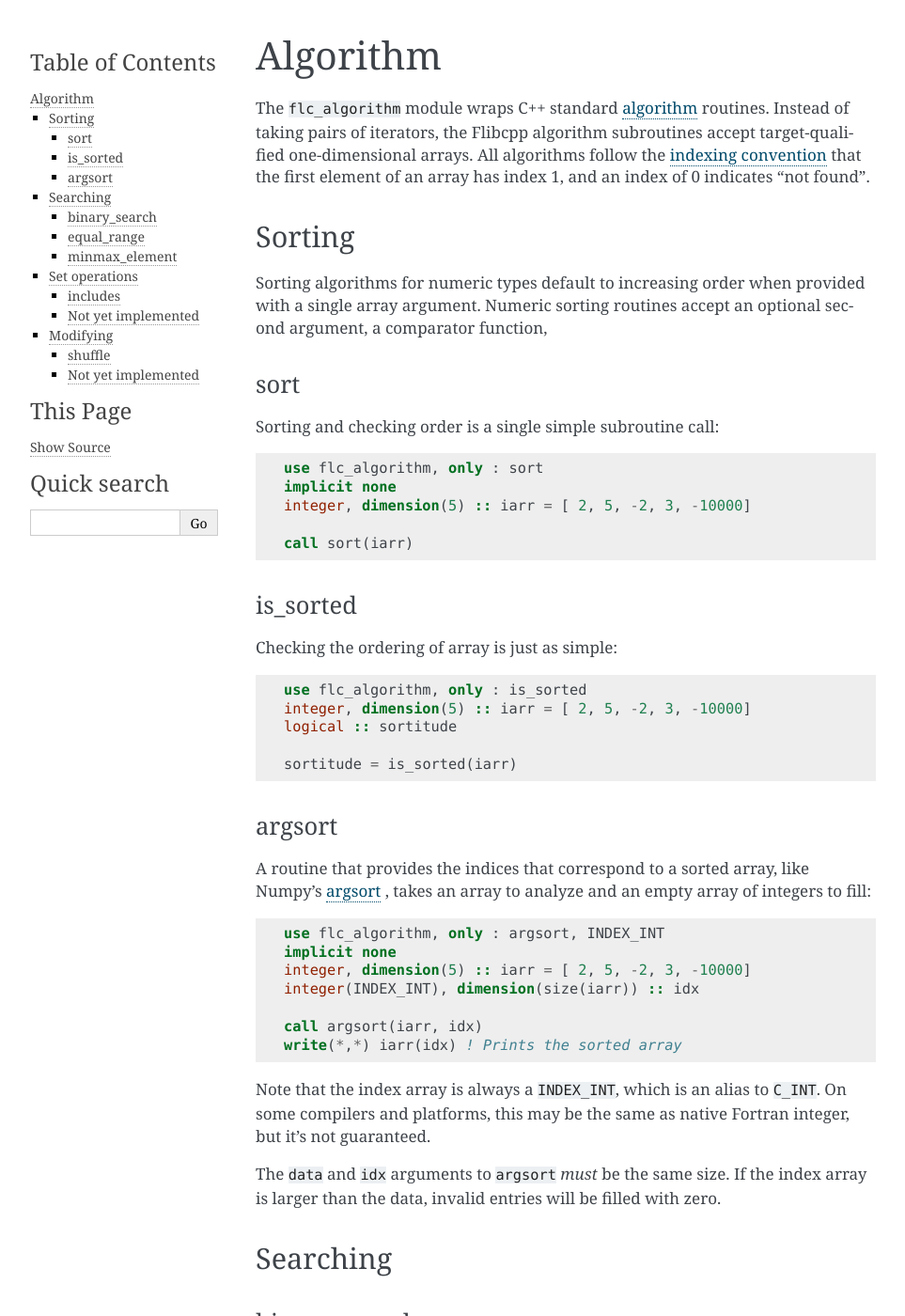
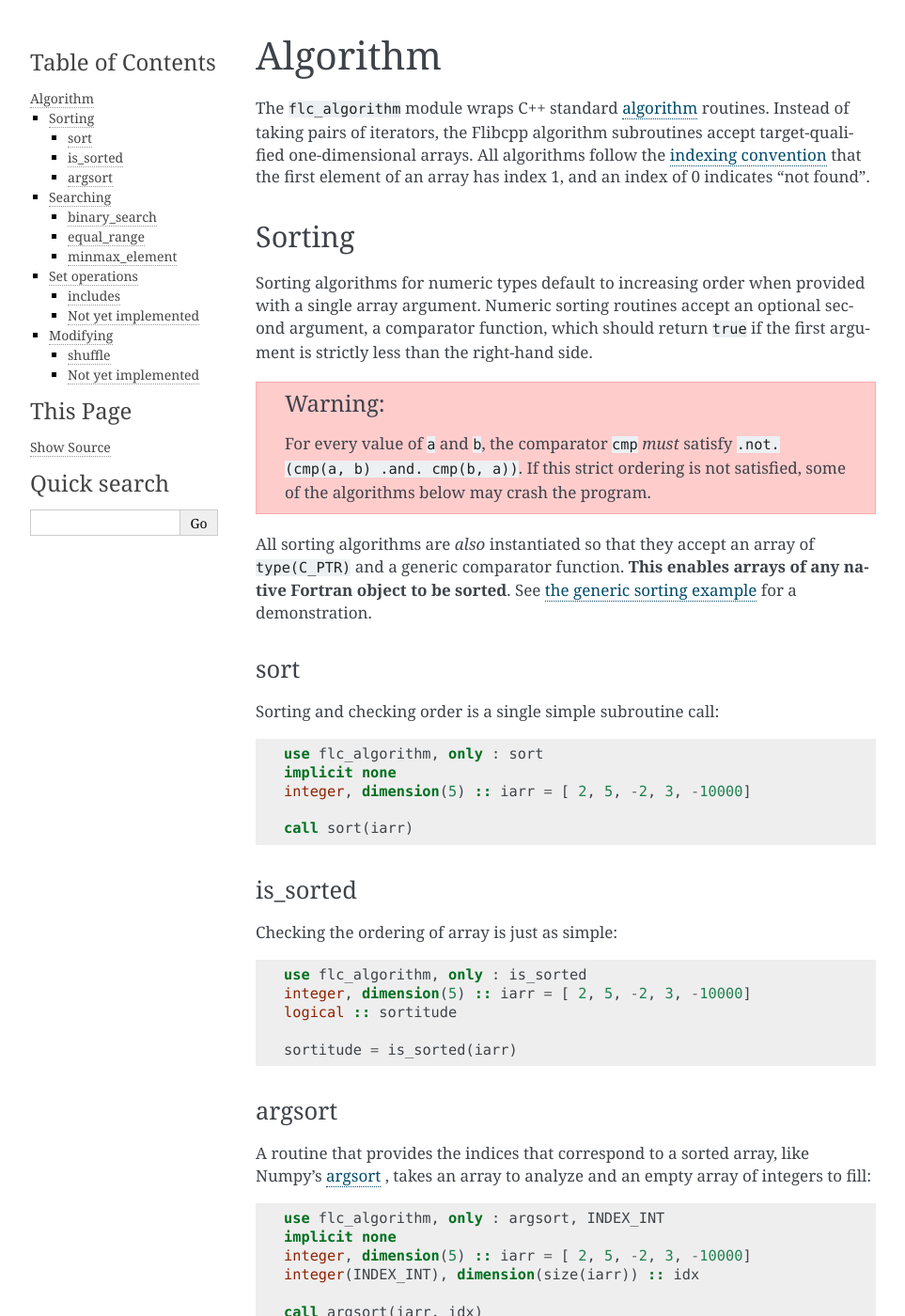
Before and after one commit to swig-fortran/flibcpp, a Sphinx documentation site: the page built from doc/modules/algorithm.rst, in a window 1280 px wide and 1400 px high. Shown: the whole window at 94% size, without its empty margins (148-1111 px from the left). Built offline with Sphinx 7.4.7, drawn with Linux system fonts in a browser that asks for light colours; some of the changed text lies outside the part shown.

Commit message:
Improve documentation

```diff
--- a/doc/modules/algorithm.rst
+++ b/doc/modules/algorithm.rst
@@ -21,7 +21,17 @@ Sorting
 
 Sorting algorithms for numeric types default to increasing order when provided
 with a single array argument. Numeric sorting routines accept an optional
-second argument, a comparator function,
+second argument, a comparator function, which should return ``true`` if the
+first argument is strictly less than the right-hand side.
+
+.. warning:: For every value of ``a`` and ``b``, the comparator ``cmp`` *must*
+   satisfy ``.not. (cmp(a, b) .and. cmp(b, a))``. If this strict ordering is
+   not satisfied, some of the algorithms below may crash the program.
+
+All sorting algorithms are *also* instantiated so that they accept an array of
+``type(C_PTR)`` and a generic comparator function. **This enables arrays of any
+native Fortran object to be sorted**. See :ref:`the generic
+sorting example <example_generic>` for a demonstration.
 
 sort
 ----
@@ -74,6 +86,10 @@ zero.
 
 Searching
 =========
+
+Like the sorting algorithms, searching algorithms are instantiated on numeric
+types and the C pointer type, and they provide an optional procedure pointer
+argument that allows the arrays to be ordered with an arbitrary comparator.
 
 .. _modules_algorithm_binary_search:
 
```
Also changed, not shown: other parts of doc/modules/algorithm.rst (+2 -0 lines), doc/examples.rst (+36 -8 lines).
